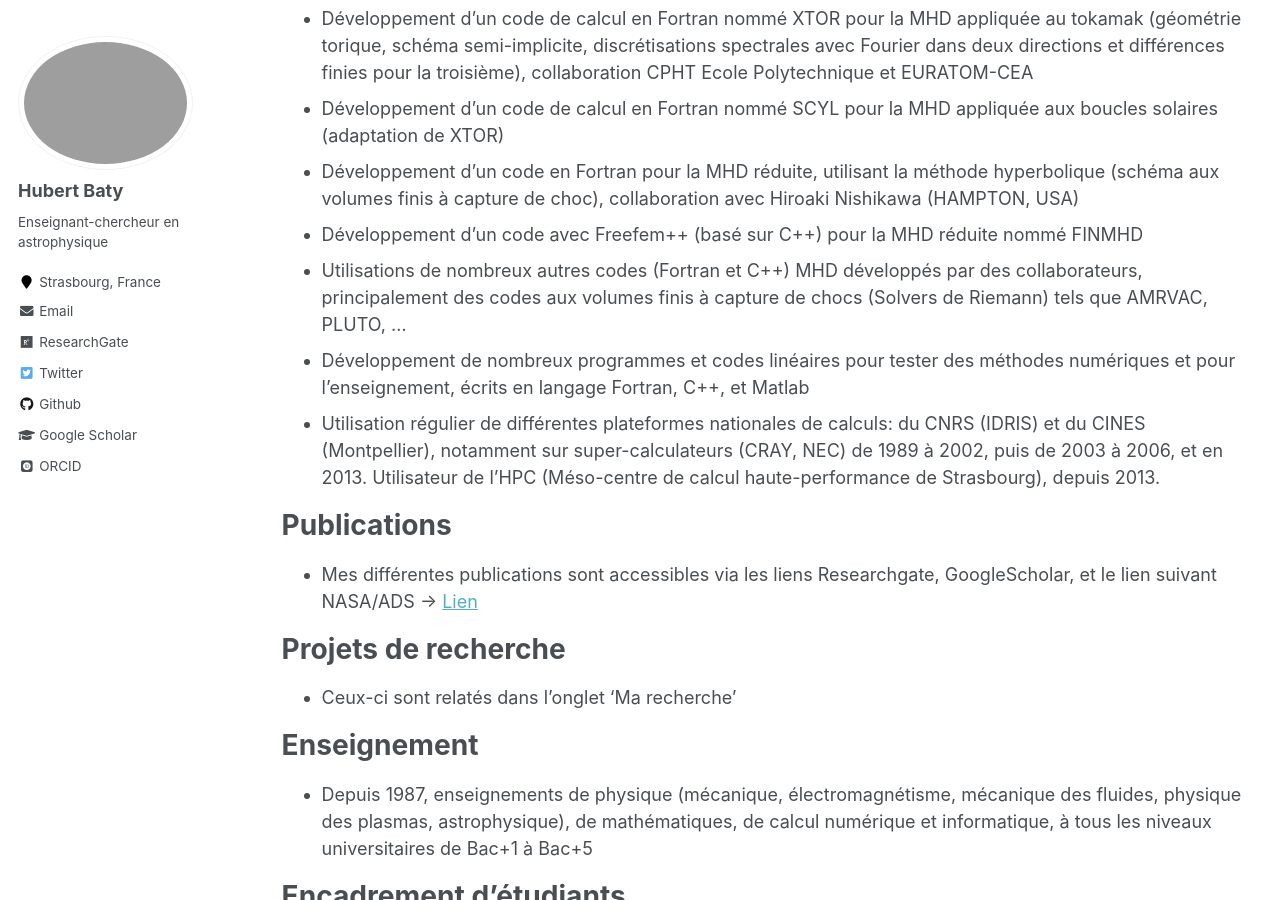
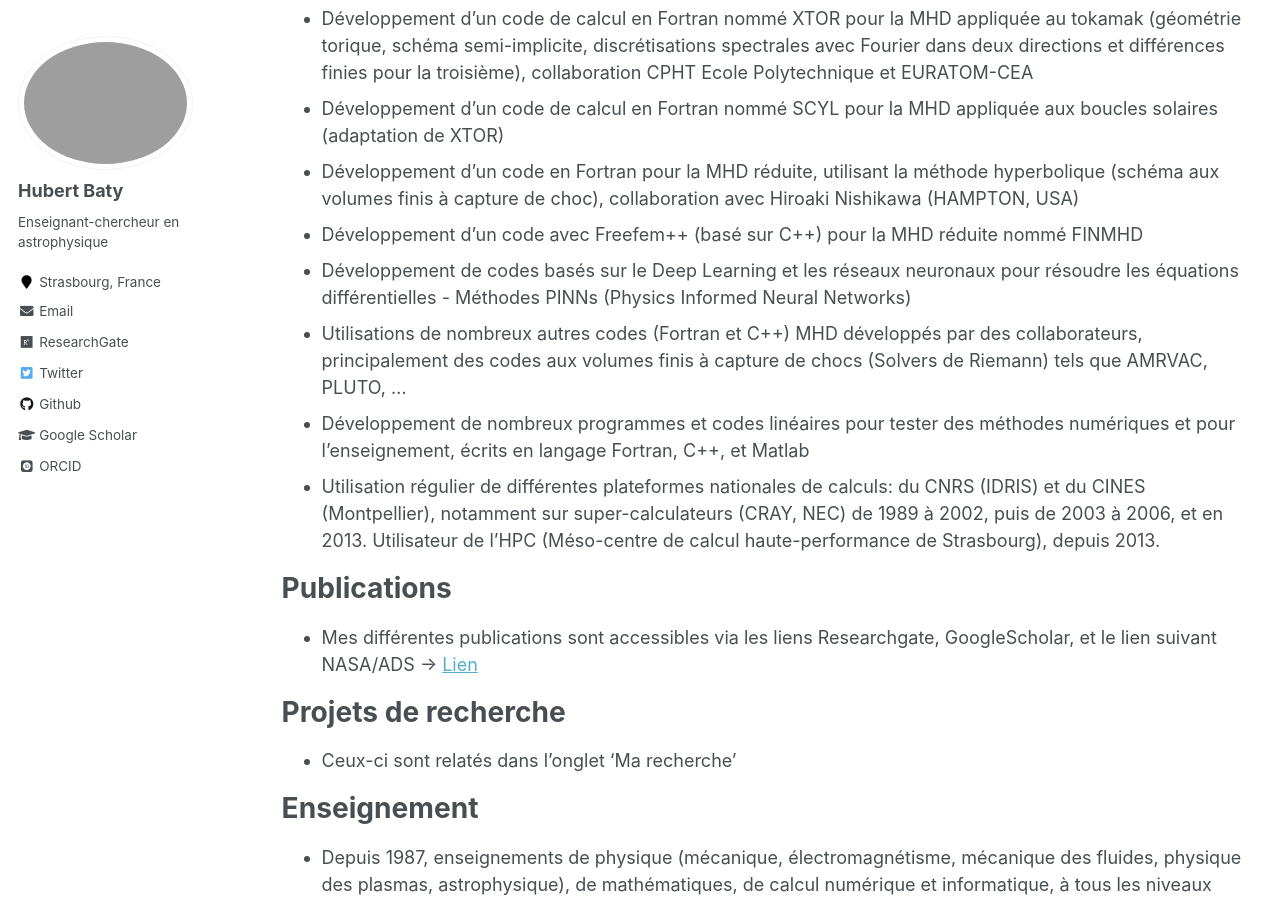
Before and after one commit to hubertbaty/hubertbaty.github.io, a Jekyll site: the page built from _pages/cv.md, in a window 1280 px wide and 900 px high, scrolled down 833 px. Built offline with Jekyll 4.4.1, drawn with Linux system fonts in a browser that asks for light colours; some web fonts are replaced.

Commit message:
Update cv.md

```diff
--- a/_pages/cv.md
+++ b/_pages/cv.md
@@ -38,6 +38,7 @@ dans deux directions et différences finies pour la troisième), collaboration C
 * Développement d'un code de calcul en Fortran nommé SCYL pour la MHD appliquée aux boucles solaires (adaptation de XTOR)
 * Développement d'un code en Fortran pour la MHD réduite, utilisant la méthode hyperbolique (schéma aux volumes finis à capture de choc), collaboration avec Hiroaki Nishikawa (HAMPTON, USA)
 * Développement d'un code avec Freefem++ (basé sur C++) pour la MHD réduite nommé FINMHD
+* Développement de codes basés sur le Deep Learning et les réseaux neuronaux pour résoudre les équations différentielles - Méthodes PINNs (Physics Informed Neural Networks)
 * Utilisations de nombreux autres codes (Fortran et C++) MHD développés par des collaborateurs, principalement des codes aux volumes finis à capture de chocs (Solvers de Riemann) tels que AMRVAC, PLUTO, ...
 * Développement de nombreux programmes et codes linéaires pour tester des méthodes numériques et pour l'enseignement, écrits en langage Fortran, C++, et Matlab
 * Utilisation régulier de différentes plateformes nationales de calculs: du CNRS (IDRIS) et du CINES (Montpellier), notamment sur super-calculateurs (CRAY, NEC) de 1989 à 2002, puis de 2003 à 2006, et en 2013. Utilisateur de l’HPC (Méso-centre de calcul haute-performance de Strasbourg), depuis 2013.
```
